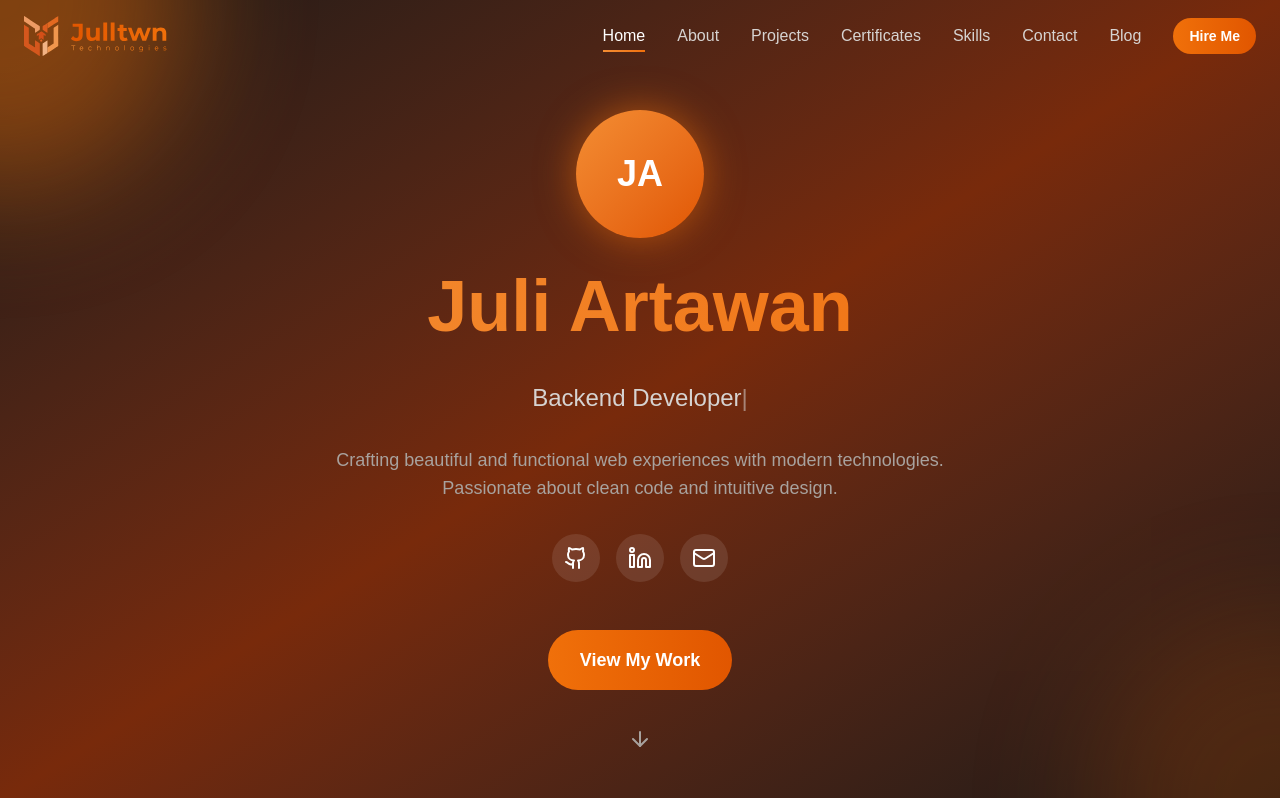
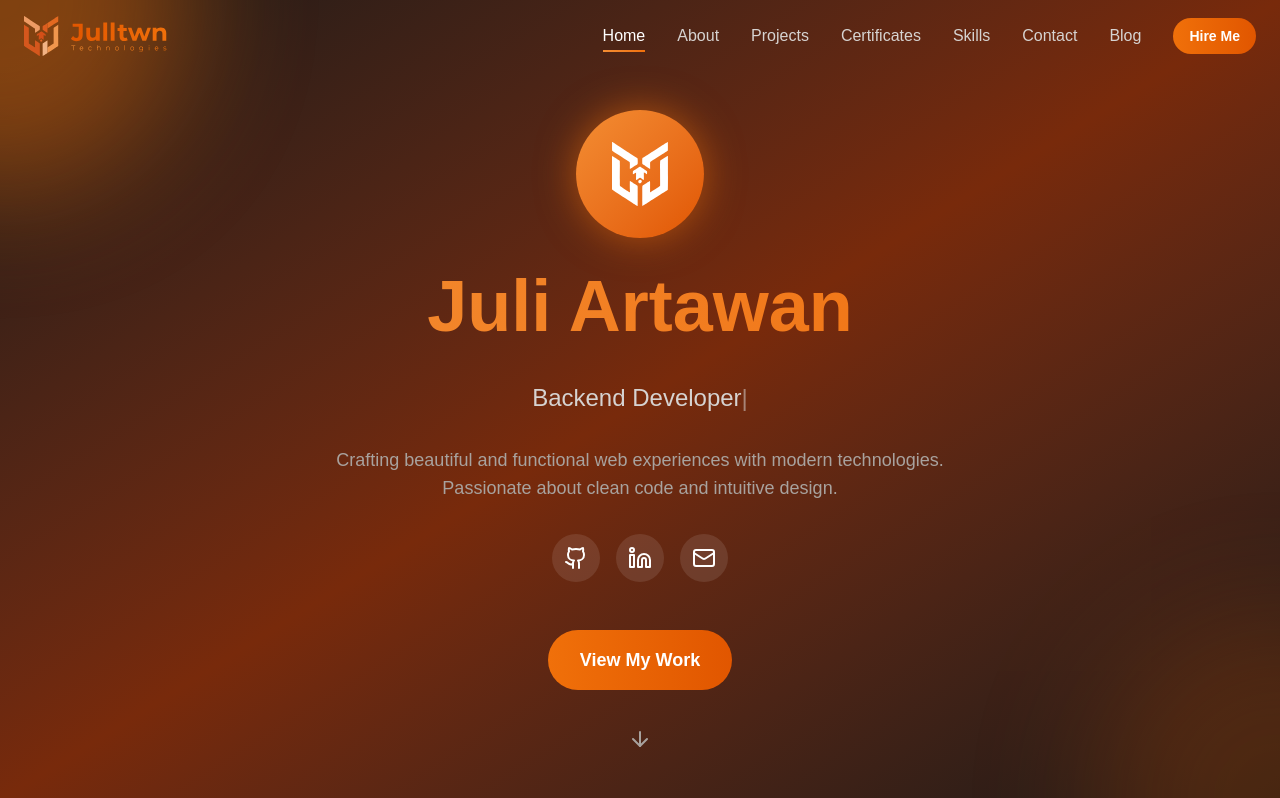
Before and after one commit to Juliartwn/portofolio, a React (Vite) app: page / in a window 1280 px wide. Shown: the top 798 px of the page. Built offline with nearby package versions, Linux system fonts and the light colour scheme.

Commit message:
feat: replace logo in Hero component with new SVG logo

```diff
--- a/src/components/layouts/Hero.tsx
+++ b/src/components/layouts/Hero.tsx
@@ -67,7 +67,7 @@ const Hero: React.FC = () => {
         <div className="max-w-4xl mx-auto text-center">
           <div className="mb-8 inline-block animate-zoom-in">
             <div className="w-32 h-32 bg-gradient-to-br from-primary-400 to-primary-600 rounded-full flex items-center justify-center text-4xl font-bold shadow-2xl transform hover:scale-110 transition-transform duration-300 animate-float animate-pulse-glow">
-              JA
+              <img src="/svg/Julltwn-logo-white.svg" alt="logo julltwn" className="h-16"/>
             </div>
           </div>
           <h1 className="text-5xl md:text-7xl font-bold mb-6 bg-clip-text text-transparent bg-gradient-to-r from-primary-400 to-primary-500 animate-fade-in-down delay-100">
```
Also changed, not shown: public/svg/Julltwn-logo-white.svg (added).
